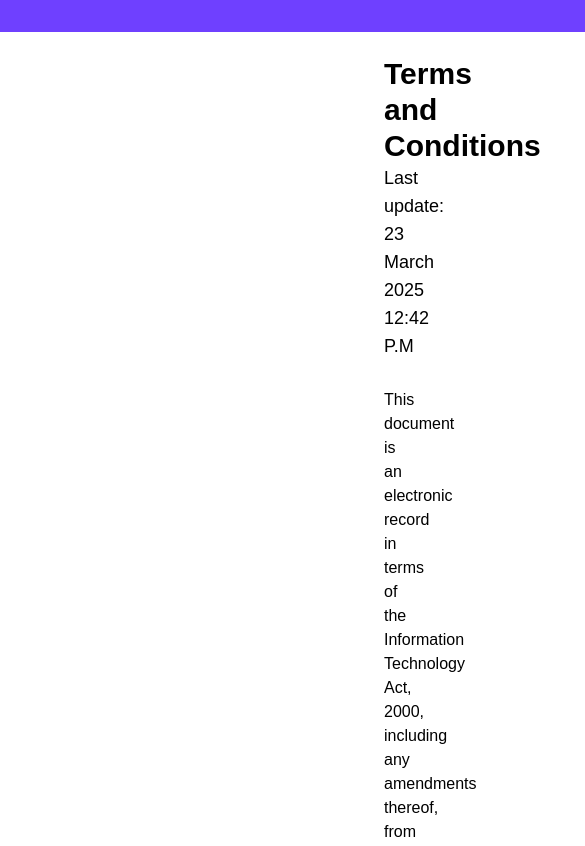
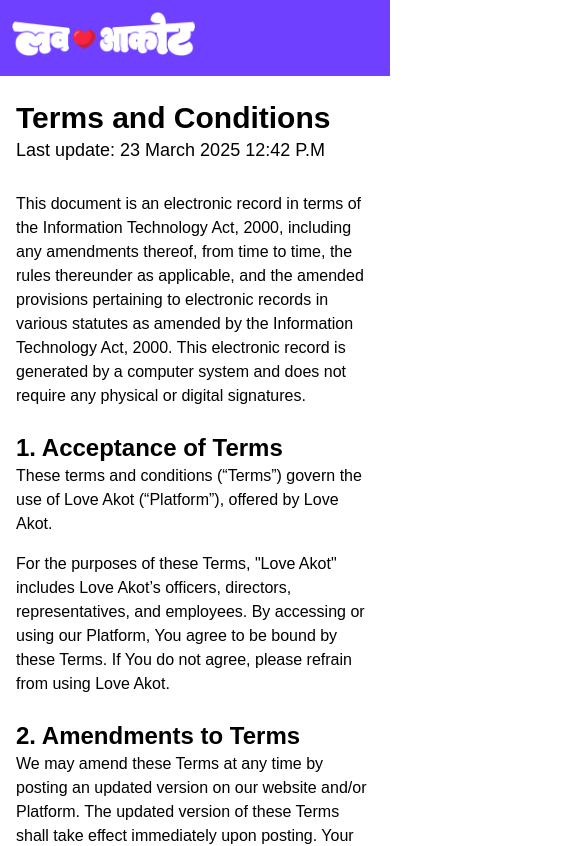
Before and after one commit to ShaileshS237/la_website_react, a React (Create React App) app: page /terms-and-conditions in a window 390 px wide. Shown: the top 846 px of the page, 585 px wide, since content can reach past the window. Built offline with nearby package versions, Linux system fonts and the light colour scheme; a web font is replaced by a local one.

Commit message:
tnc mobile fix

```diff
--- a/src/component/Privacy.jsx
+++ b/src/component/Privacy.jsx
@@ -4,16 +4,19 @@
 const PrivacyPolicy = () => {
 	return (
 		<div className="App">
-			<div id="home" className="pt-3 pb-5 px-96 bg-[#6f40ff] text-white">
-				<img src={logo} className="w-1/5" alt="" />
+			<div
+				id="home"
+				className="pt-3 pb-5 md:px-96 px-3  bg-[#6f40ff] text-white"
+			>
+				<img src={logo} className="w-1/2 md:w-1/5" alt="" />
 			</div>
-			<div className="px-96 py-6">
+			<div className="md:px-96 py-6  px-4">
 				<h1 className="text-3xl font-bold">Privacy Policy</h1>
 				<h1 className="text-lg font-extralight mb-7">
 					Last update: 23 March 2025 12:42 P.M
 				</h1>
 
-				<div className="space-y-6 text-gray-700">
+				<div className="md:space-y-6 text-gray-700">
 					<section>
 						<h2 className="text-2xl font-semibold mt-6">1. Introduction</h2>
 						<p className="mb-4">
--- a/src/component/TNC.jsx
+++ b/src/component/TNC.jsx
@@ -4,10 +4,13 @@
 const TermsAndConditions = () => {
 	return (
 		<div className="App">
-			<div id="home" className="pt-3 pb-5 px-96  bg-[#6f40ff] text-white">
-				<img src={logo} className="w-1/5" alt="" />
+			<div
+				id="home"
+				className="pt-3 pb-5 md:px-96 px-3  bg-[#6f40ff] text-white"
+			>
+				<img src={logo} className="w-1/2 md:w-1/5" alt="" />
 			</div>
-			<div className="px-96 py-6">
+			<div className="md:px-96 py-6  px-4">
 				<h1 className="text-3xl font-bold">Terms and Conditions</h1>
 				<h1 className="text-lg font-extralight mb-7">
 					Last update: 23 March 2025 12:42 P.M{" "}
```
